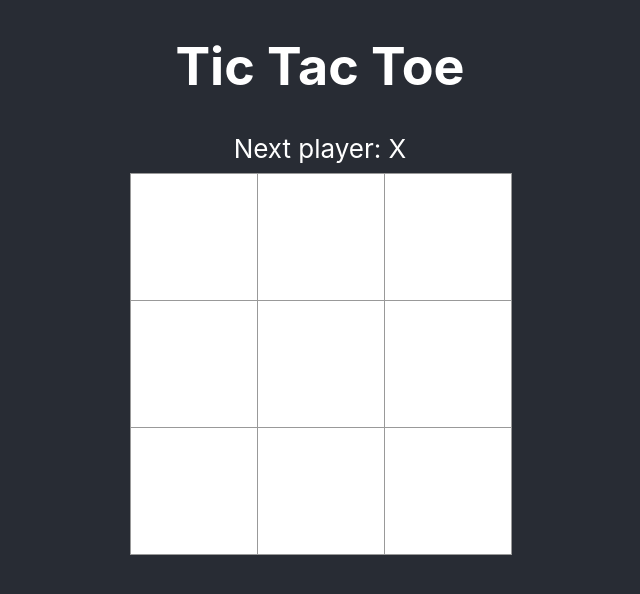
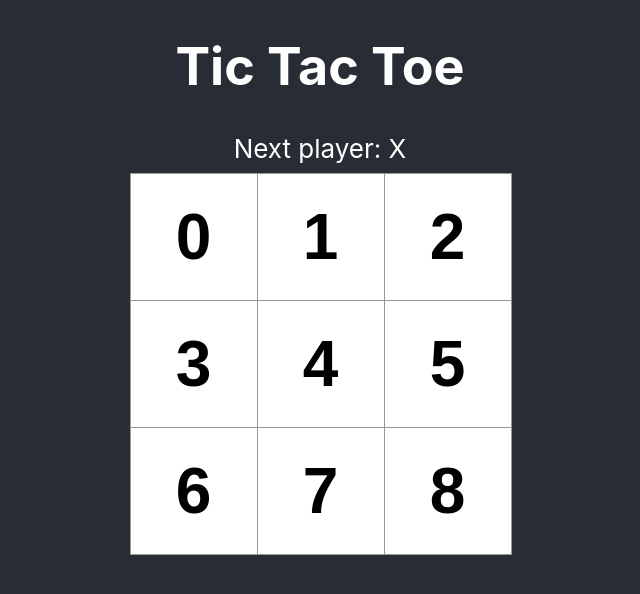
Before and after one commit to mingufk/hello-web, a React (Create React App) app in the folder tic-tac-toe/: page / in a window 1280 px wide. Shown: the top 594 px of the page, without its empty margins (320-960 px from the left). Built offline with nearby package versions, Linux system fonts and the light colour scheme.

Commit message:
✨ Passing Data Through Props

```diff
--- a/tic-tac-toe/src/Board.js
+++ b/tic-tac-toe/src/Board.js
@@ -2,7 +2,7 @@ import Square from './Square'
 
 function Board() {
   const square = (i) => {
-    return <Square />
+    return <Square value={i} />
   }
   const status = 'Next player: X'
 
--- a/tic-tac-toe/src/Square.js
+++ b/tic-tac-toe/src/Square.js
@@ -1,5 +1,5 @@
-function Square() {
-  return <button className="square">{/* TODO */}</button>
+function Square(props) {
+  return <button className="square">{props.value}</button>
 }
 
 export default Square
```
